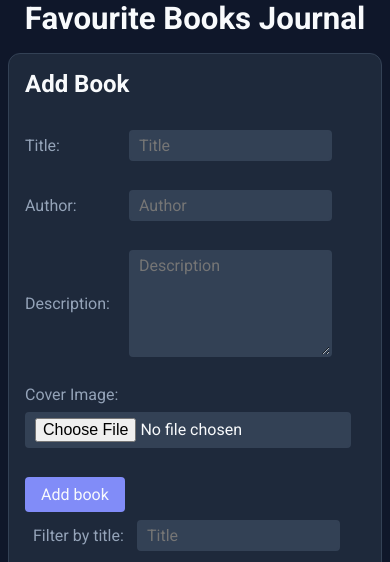
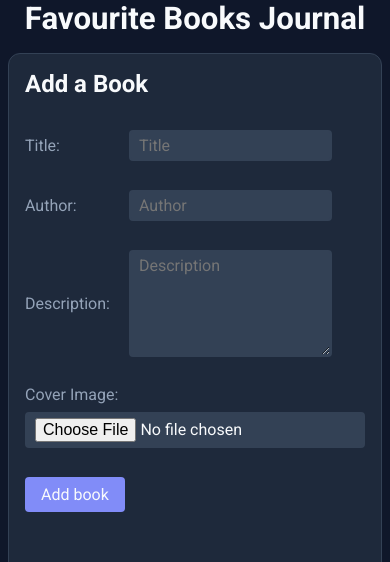
Before and after one commit to lukaslukasm/fav-books-journal, a React (Vite) app: page / in a window 390 px wide. Shown: the top 562 px of the page. Built offline with nearby package versions, Linux system fonts and the light colour scheme.

Commit message:
add full responsivity for the form

```diff
--- a/src/components/AddBookForm/index.tsx
+++ b/src/components/AddBookForm/index.tsx
@@ -8,7 +8,7 @@ export default function AddBook() {
 
   return (
     <div className="add-book-form">
-      <h2>Add Book</h2>
+      <h2>Add a Book</h2>
       <BookForm onSubmit={(data) => dispatch(addBook(data))} />
     </div>
   );
--- a/src/components/AddBookForm/style.scss
+++ b/src/components/AddBookForm/style.scss
@@ -3,4 +3,5 @@
   display: flex;
   gap: 2rem;
   flex-direction: column;
+  margin-bottom: 4rem;
 }
--- a/src/components/BookForm/index.tsx
+++ b/src/components/BookForm/index.tsx
@@ -117,6 +117,7 @@ export default function BookForm({ initialState, onSubmit }: BookFormProps) {
                   <label htmlFor={field.name}>Cover Image:</label>
                   <input
                     type="file"
+                    style={{ width: "100%" }}
                     accept="image/*"
                     id={field.name}
                     name={field.name}
--- a/src/styles/global.scss
+++ b/src/styles/global.scss
@@ -69,6 +69,7 @@ body {
 
   .main-container {
     @include mixins.flex-center;
+    align-items: start;
     padding: 1rem;
     width: min(64rem, calc(100% - 1rem));
     border-radius: vars.$radius-lg;
```
